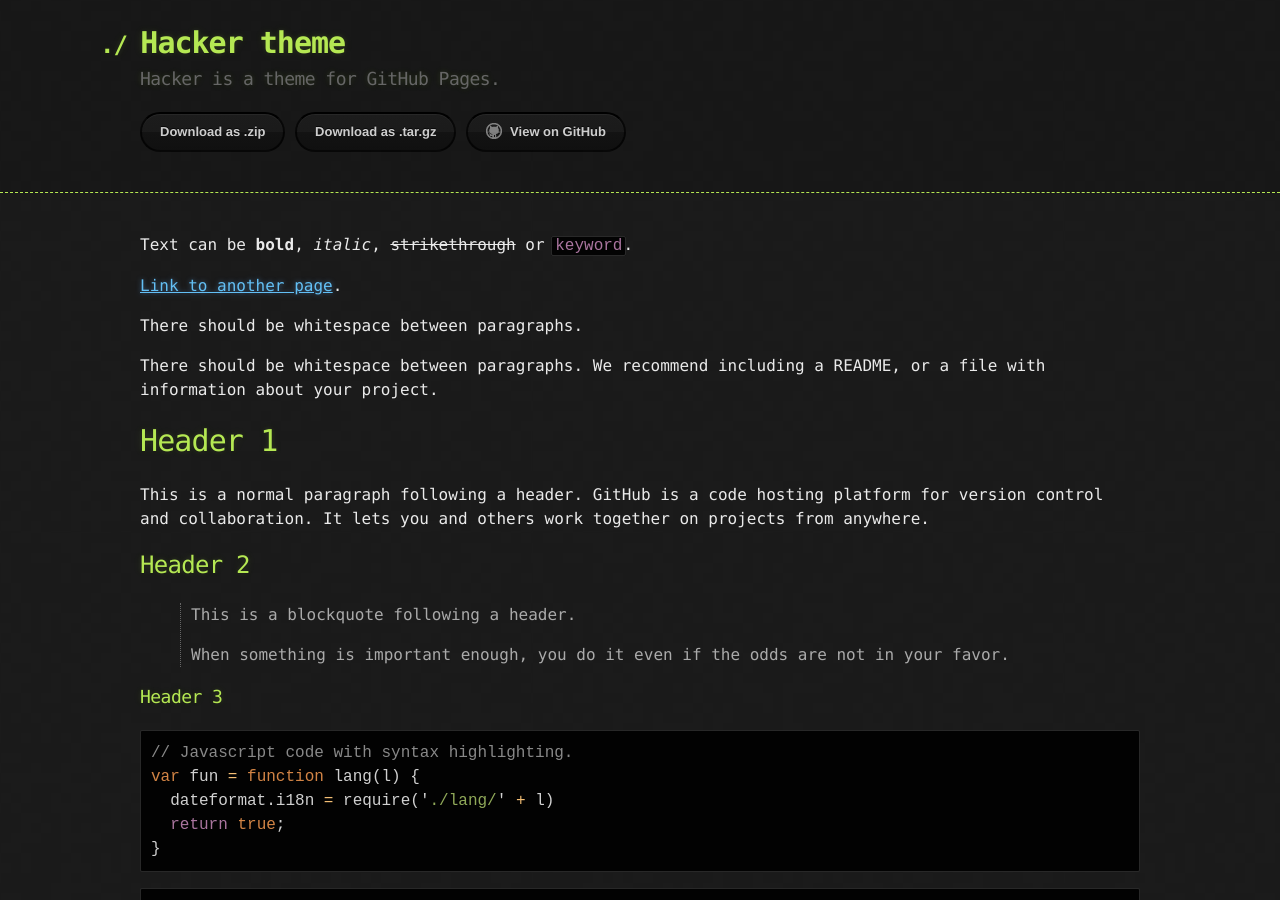
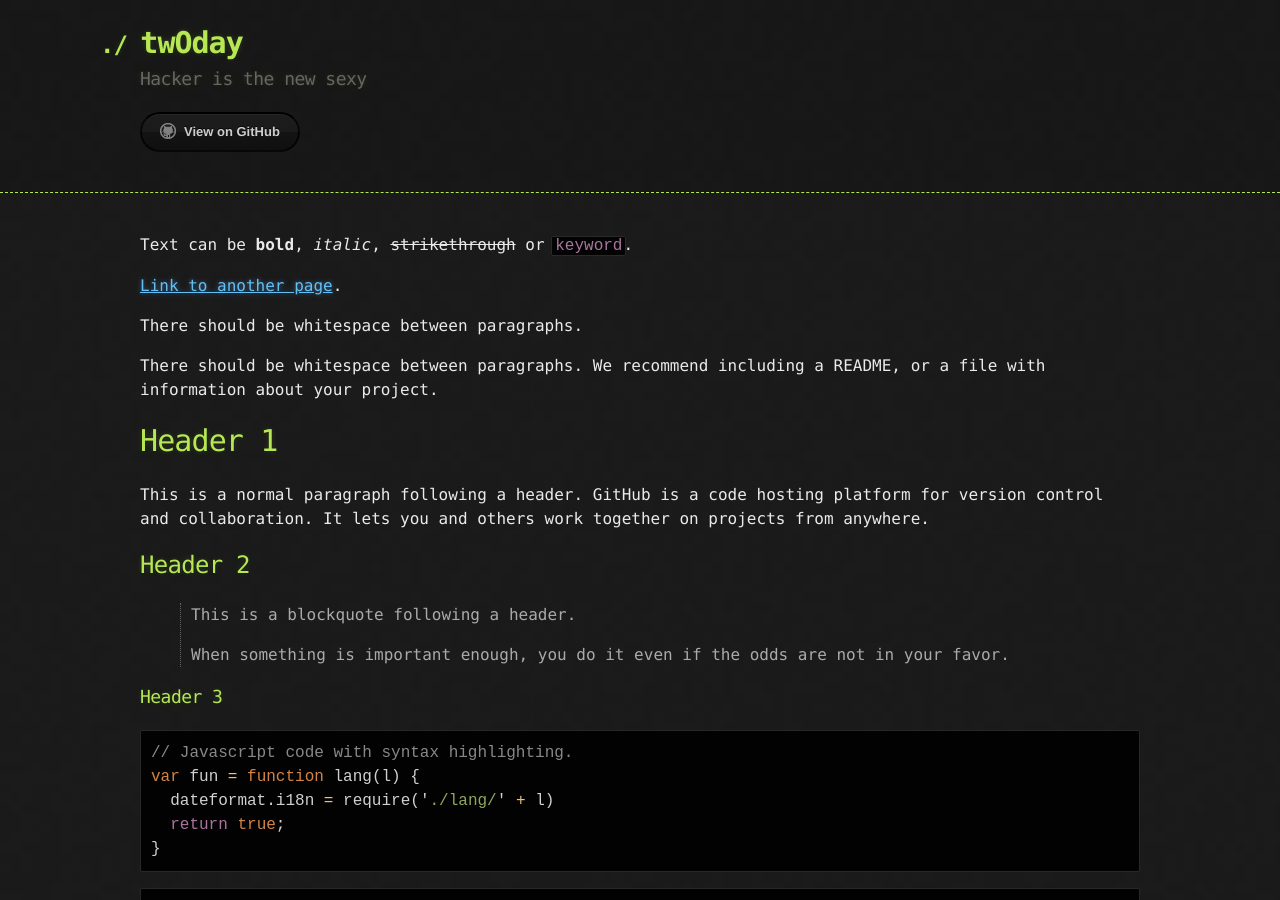
Before and after one commit to threeworld/threeworld.gitHub.io, a Jekyll site: the page built from index.md, in a window 1280 px wide and 900 px high. Built offline with Jekyll 4.4.1, drawn with Linux system fonts in a browser that asks for light colours.

Commit message:
update the

```diff
--- a/_config.yml
+++ b/_config.yml
@@ -1,5 +1,5 @@
-title: Hacker theme
-description: Hacker is a theme for GitHub Pages.
+title: twOday
+description: Hacker is the new sexy
 show_downloads: true
 google_analytics:
 theme: jekyll-theme-hacker
--- a/_layouts/default.html
+++ b/_layouts/default.html
@@ -17,10 +17,6 @@
         <h2>{{ site.description | default: site.github.project_tagline }}</h2>
 
         <section id="downloads">
-          {% if site.show_downloads %}
-            <a href="{{ site.github.zip_url }}" class="btn">Download as .zip</a>
-            <a href="{{ site.github.tar_url }}" class="btn">Download as .tar.gz</a>
-          {% endif %}
           <a href="{{ site.github.repository_url }}" class="btn btn-github"><span class="icon"></span>View on GitHub</a>
         </section>
       </div>
```
